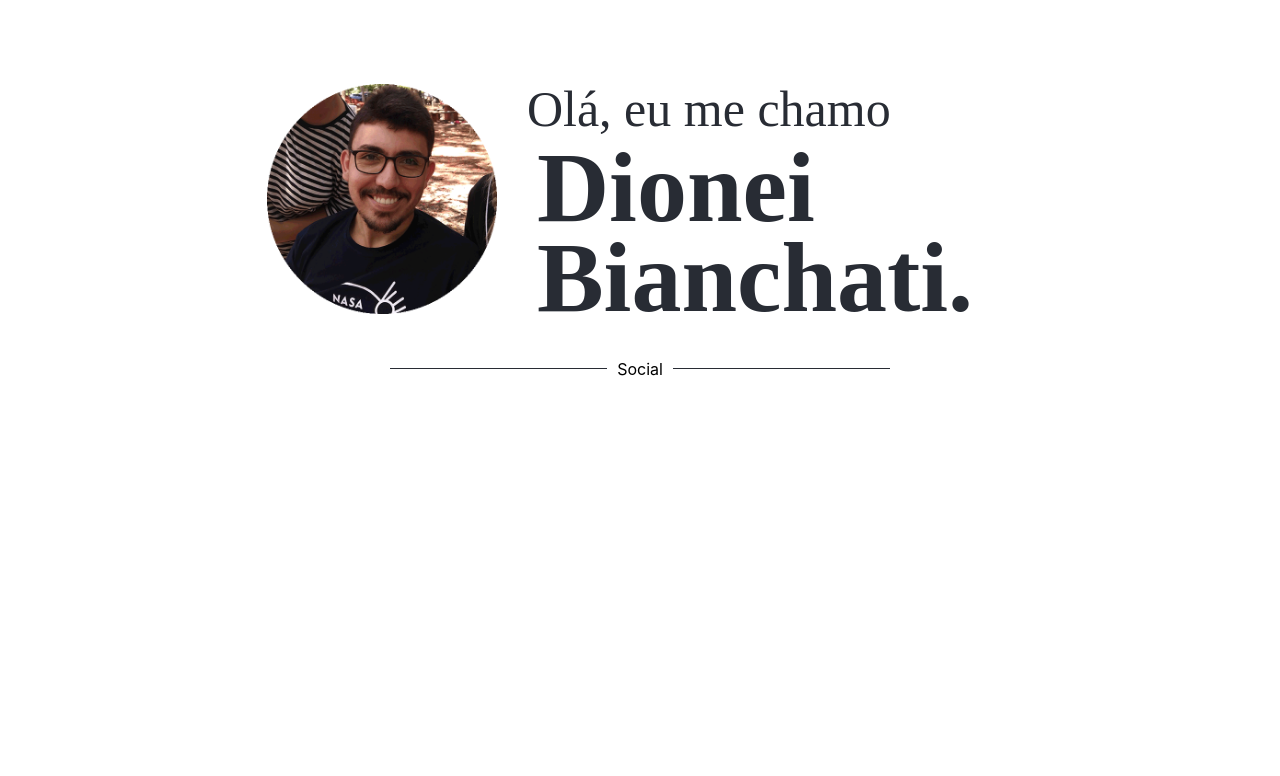
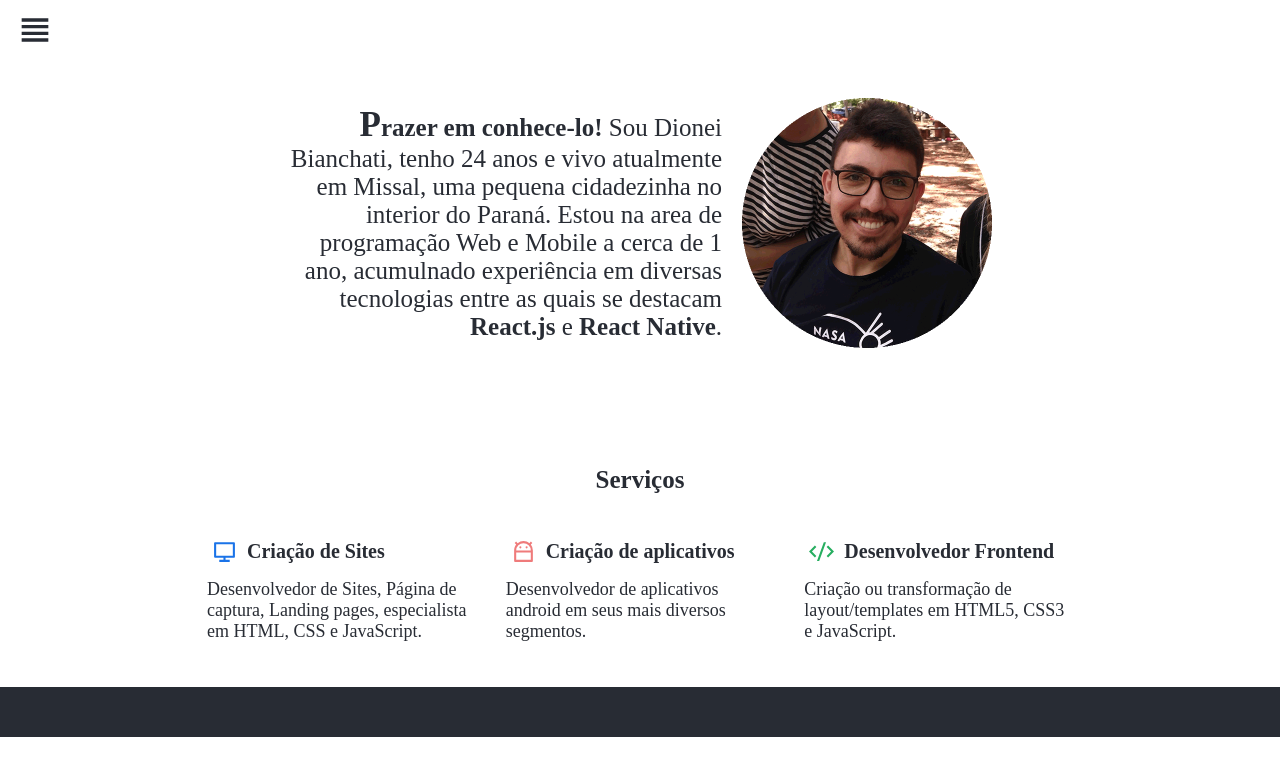
Before and after one commit to dionbiancha/portfolio-illuminight, a React (Create React App) app: page /about in a window 1280 px wide. Shown: the top 776 px of the page. Built offline with nearby package versions, Linux system fonts and the light colour scheme.

Commit message:
About area

```diff
--- a/package.json
+++ b/package.json
@@ -4,11 +4,13 @@
   "private": true,
   "homepage": "https://dionbiancha.github.io/portfolio/",
   "dependencies": {
+    "@material-ui/core": "^4.9.14",
     "@testing-library/jest-dom": "^4.2.4",
     "@testing-library/react": "^9.3.2",
     "@testing-library/user-event": "^7.1.2",
     "react": "^16.13.1",
     "react-dom": "^16.13.1",
+    "react-fade": "^1.1.1",
     "react-icons": "^3.10.0",
     "react-native-hr-component": "^2.0.3",
     "react-router-dom": "^5.2.0",
--- a/src/css/About.css
+++ b/src/css/About.css
@@ -1,54 +1,140 @@
 @import url('https://fonts.googleapis.com/css2?family=Zilla+Slab:wght@300&display=swap');
 
-.Container {
-  width: 100%;
-}
-.Header {
+.About{
   display: flex;
   flex-direction: column;
   align-items: center;
-  margin: 50px;
+  width: 100%;
+}
+#Header {
+  display: flex;
+  flex-direction: row;
+  align-items: center;
+  position: fixed;
+  width: 100%;
+  margin: 10px;
 }
 .Main-header {
   display: flex;
   flex-direction: row;
   align-items: center;
+  margin-left: 15px;
 }
-.Text-header {
-  font-family: 'Zilla Slab', serif;
-  margin: 20px;
-  white-space: nowrap;
-  color: #282c34;
+.Menu-icon {
+  width: 40px;
+  height: 40px;
+  color: #282C34;
+  transition-duration: 1s;
 }
-.Text-header  h1 {
-  font-size: 100px;
-  font-weight: bold;
-  line-height: 80px;
-  margin: 10px;
-}
-.Text-header  p, h3 {
-  font-size: 50px;
-  font-weight: normal;
-  margin: 10px;
+.Menu-icon:hover {
+  color: #61DAFB;
+  transition-duration: 1s;
 }
 .Photo {
-  width: 230px;
-  height: 230px;
+  width: 250px;
+  height: 250px;
 }
 .Social-header {
   display: flex;
   flex-direction: column;
+  align-items: center;
+  margin-top: 50px;
+  width: 100%;
+}
+.Icons-area {
+  display: flex;
+  flex-direction: row;
   margin-top: 20px;
 }
-.Line-area {
+.Icons {
+  width: 50px;
+  height: 50px;
+  margin: 20px 70px 35px 70px;
+  color: #282c34;
+  transition-duration: 1s;
+}
+.Icons:hover {
+  color: #61DAFB;
+  transition-duration: 1s;
+}
+.Number-social {
   display: flex;
+  flex-direction: column;
+  align-items: center;
+}
+.Number {
+  font-size: 40px;
+  font-weight: bold;
+  margin-top: 0px;
+}
+#Body {
+  display: flex;
+  flex-direction: column;
+  align-items: center;
+  width: 100%;
+}
+.Title-body {
+  font-weight: bold;
+  margin-top: 100px;
+}
+.About-body {
+  display: flex;
+  flex-direction: row;
+  text-align: right;
+  width: 55%;
+  margin-top: 80px;
+}
+#Body p {
+  font-size: 25px;
+  font-family: 'Zilla Slab', serif;
+  color: #282c34;
+
+}
+#Body span {
+  font-size: 35px;
+}
+.Photo-about {
+  display: flex;
+  align-items: center;
   justify-content: center;
+  margin-left: 20px;
+}
+.Services {
+  display: flex;
+  flex-direction: row;
+  justify-content: center;
+  width: 70%;
+}
+.Services-item {
+  display: flex;
+  flex-direction: column;
+  width: 300px;
+  text-align: left;
+  margin: 10px;
+}
+.Services-item p{
+  font-size: 18px !important;
+  margin: 5px;
+}
+.Item-flex {
+  display: flex;
+  flex-direction: row;
   align-items: center;
-  width: 500px;
-  height: 1px;
+}
+.Item-flex p{
+  font-weight: bold;
+  font-size: 20px !important;
+  margin: 0px;
+}
+.Icon-service {
+  width: 25px;
+  height: 25px;
+  margin: 10px;
+}
+#Footer {
+  width: 100%;
+  height: 50px;
+  margin-top: 30px;
+  bottom: 0px;
   background-color: #282c34;
 }
-.Line-text {
-  background-color: #fff;
-  padding: 10px;
-}
--- a/src/css/Home.css
+++ b/src/css/Home.css
@@ -1,9 +1,9 @@
 @import url('https://fonts.googleapis.com/css2?family=Zilla+Slab:wght@300&display=swap');
 
 body {
-  overflow: hidden;
+  overflow-x: hidden;
 }
-.Container {
+.Home {
   width: 100%;
   height: 100%;
   position: absolute;
@@ -42,6 +42,7 @@ body {
   width: 30px;
   height: 30px;
   margin: 20px;
+  transition-duration: 1s;
 }
 .Social-icon:hover {
   color: #61DAFB;
@@ -67,6 +68,7 @@ body {
 .Linkedin-icon {
   display: block;
   color: #282c34;
+  transition-duration: 1s;
 }
 .Linkedin-icon-dark {
   display: none;
@@ -89,6 +91,7 @@ body {
   width: 40px;
   height: 40px;
   color: #282c34;
+  transition-duration: 1s;
 }
 .More-left:hover {
   color: #61DAFB;
@@ -103,6 +106,7 @@ body {
   width: 40px;
   height: 40px;
   color: #ECECEC;
+  transition-duration: 1s;
 }
 .More-left-dark:hover {
   color: #61DAFB;
@@ -144,6 +148,7 @@ body {
 }
 .Github-icon {
   color: #ECECEC;
+  transition-duration: 1s;
 }
 
 /*Right animation*/
--- a/src/screens/About.js
+++ b/src/screens/About.js
@@ -1,4 +1,10 @@
 import React, { Component } from 'react';
+import { MdViewHeadline } from 'react-icons/md';
+import {
+  RiComputerLine,
+  RiAndroidLine,
+  RiCodeSSlashLine
+} from 'react-icons/ri';
 
 import '../css/About.css';
 import photo from '../images/photo.png';
@@ -6,33 +12,62 @@ import photo from '../images/photo.png';
 class About extends Component {
   render() {
     return (
-      <div className="Container">
-       <header className="Header">
+      <div className="About">
+       <header id="Header">
          <div className="Main-header">
-           <img className="Photo" src={photo}/>
-           <div className="Text-header">
-            <p>Olá, eu me chamo</p>
-            <p>
-              <h1>Dionei</h1>
-            </p>
-            <p>
-              <h1>Bianchati.</h1>
-            </p>
-           </div>
+          <MdViewHeadline className="Menu-icon"/>
          </div>
-         <div className="Social-header">
-          <div className="Title-area">
-            <div className="Line-area">
-              <div className="Line-text">
-                <p>Social</p>
+       </header>
+       <body id="Body">
+
+         <div className="About-body">
+          <p>
+            <b><span>P</span>razer em conhece-lo!</b> Sou Dionei Bianchati, tenho 24 anos
+           e vivo atualmente em Missal, uma pequena cidadezinha no interior
+           do Paraná. Estou na area de programação Web e Mobile a cerca
+           de 1 ano, acumulnado experiência em diversas tecnologias
+           entre as quais se destacam <b>React.js</b> e <b>React Native</b>.
+          </p>
+          <div className="Photo-about">
+            <img className="Photo" src={photo}/>
+          </div>
+         </div>
+         <p className="Title-body">Serviços</p>
+          <div className="Services">
+            <div className="Services-item">
+              <div className="Item-flex">
+                <RiComputerLine className="Icon-service" style={{color:'#1A73E8'}}/>
+                <p>Criação de Sites</p>
               </div>
+              <p>Desenvolvedor de Sites, Página de captura,
+                Landing pages, especialista em HTML,
+                CSS e JavaScript.
+              </p>
+            </div>
+            <div className="Services-item">
+              <div className="Item-flex">
+                <RiAndroidLine className="Icon-service" style={{color:'#EF7B7B'}}/>
+                <p>Criação de aplicativos</p>
+              </div>
+              <p>Desenvolvedor de aplicativos android em seus mais
+                diversos segmentos.
+              </p>
+            </div>
+            <div className="Services-item">
+              <div className="Item-flex">
+                <RiCodeSSlashLine className="Icon-service" style={{color:'#27AE60'}}/>
+                <p>Desenvolvedor Frontend</p>
+              </div>
+              <p>Criação ou transformação de layout/templates em HTML5,
+                CSS3 e JavaScript.
+              </p>
             </div>
           </div>
-          <div className="Icons-area">
+       </body>
 
-          </div>
-         </div>
-       </header>
+       <footer id="Footer">
+
+       </footer>
       </div>
     );
   }
--- a/src/screens/Home.js
+++ b/src/screens/Home.js
@@ -20,7 +20,7 @@ import '../css/Home.css';
 class Home extends Component {
   render() {
     return (
-      <div className="Container">
+      <div className="Home">
         <div className="Dark-mode">
           <BsMoon id="Dark-on"className="Dark-mode-icon" onClick={onDarkTheme}/>
           <IoMdSunny id="Dark-off"className="Dark-mode-icon" style={{color: '#EABF57'}} onClick={offDarkTheme}/>
```
Also changed, not shown: 1 other file (tests, documents, lock files or other folders).
